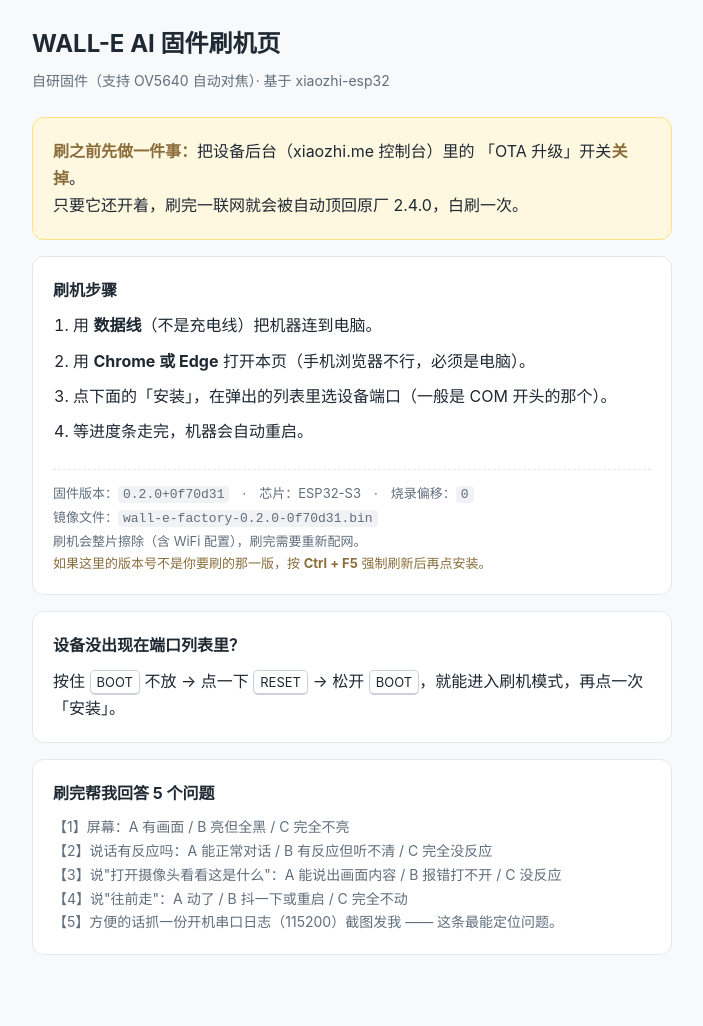
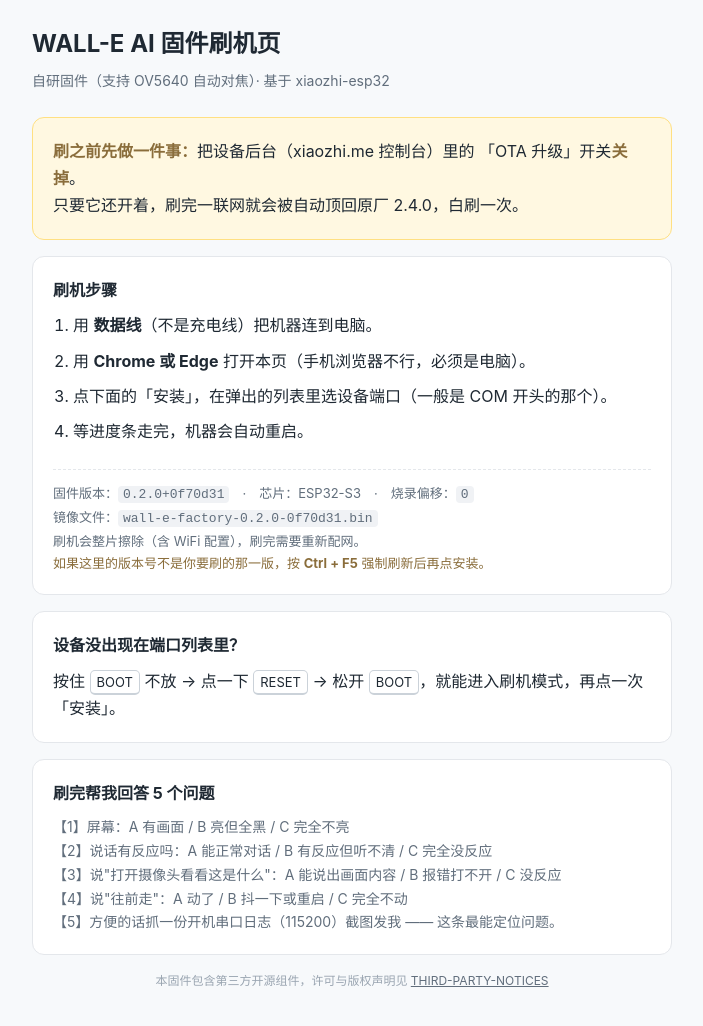
Before and after one commit to nirvanaslash/wall-e-flasher, a plain HTML site: page index.html in a window 1280 px wide. Shown: the whole page, without its empty margins (288-991 px from the left). Drawn offline with Linux system fonts and the light colour scheme.

Commit message:
Add third-party licence notices for the published binary
The factory image bundles upstream projects whose licences require the notice
to travel with the binary. This repo is the public distribution point, and it
had no licence file at all -- only a one-line mention in the README.

THIRD-PARTY-NOTICES.md lists the main components (xiaozhi-esp32 MIT,
esp32-camera and ESP-IDF Apache-2.0, LVGL MIT, ESP-SR under Espressif's own
terms), includes the full MIT text with its copyright lines, and points at the
Apache-2.0 licence and upstream sources.

Also link it from the flasher page footer and from the README.

  no change to the firmware image itself

```diff
--- a/index.html
+++ b/index.html
@@ -80,6 +80,11 @@
     </p>
   </div>
 
+  <p style="text-align:center;font-size:12px;color:#9aa5b1;line-height:1.6">
+    本固件包含第三方开源组件，许可与版权声明见
+    <a href="THIRD-PARTY-NOTICES.md" style="color:#616e7c">THIRD-PARTY-NOTICES</a>
+  </p>
+
 </div>
 
 <script>
```
Also changed, not shown: 2 other files.
